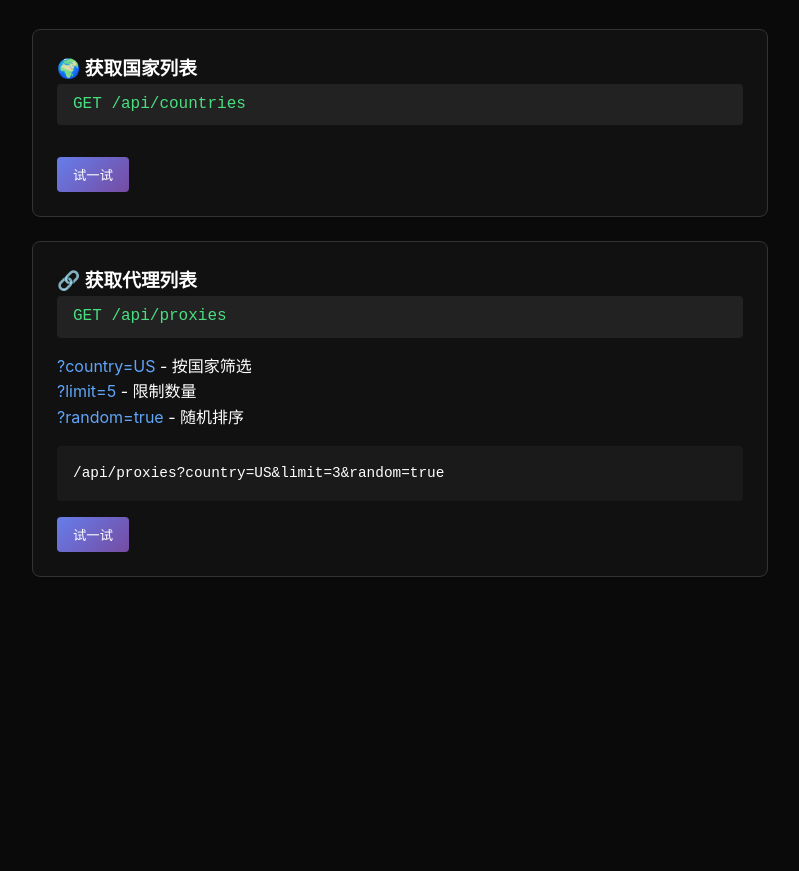
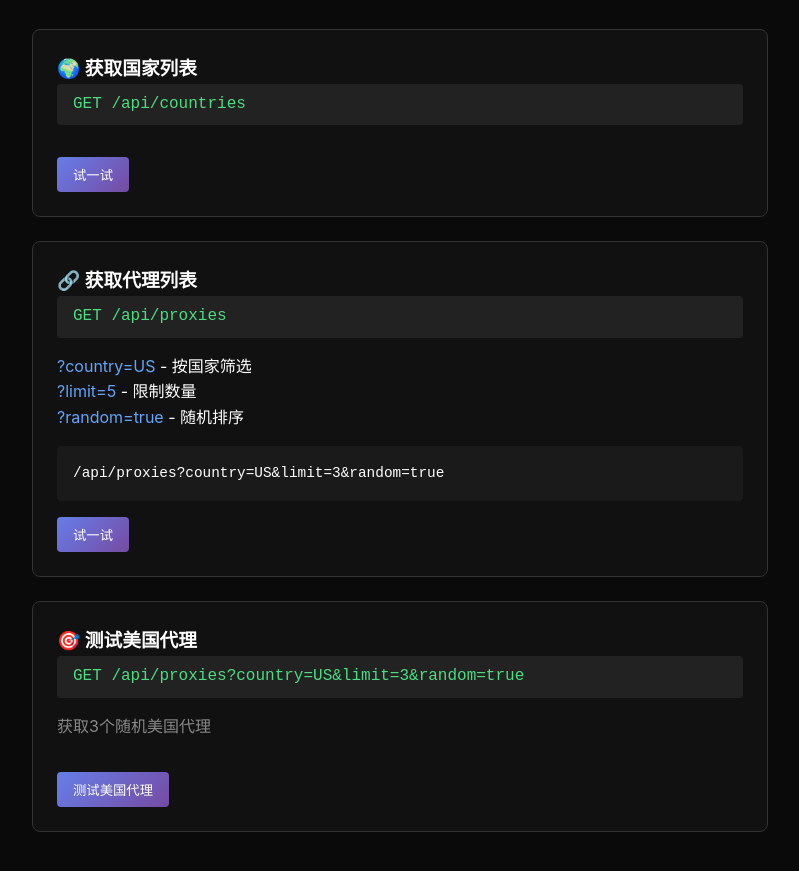
Before and after one commit to CB-X2-Jun/https-proxy, a website: page index.html in a window 1280 px wide. Shown: the part 141-1012 px from the top of the page, without its empty margins (240-1039 px from the left). Before the commit the page ends 800 px from the top, so only its background shows below. Drawn offline with Linux system fonts and the light colour scheme.

Commit message:
Fix API parameter parsing and improve homepage testing
- Fix query parameter parsing in proxies API function
- Add debug logging for better troubleshooting
- Add dedicated US proxy testing section on homepage
- Improve CSS compatibility for gradient text
- Update JavaScript to support multiple API test scenarios

```diff
--- a/functions/proxies.ts
+++ b/functions/proxies.ts
@@ -50,18 +50,23 @@ export const handler = async (event: any, context: any) => {
     // 获取查询参数
     const { country, limit, random } = event.queryStringParameters || {};
 
+    console.log('Query parameters:', { country, limit, random });
+
     let filteredProxies = proxyData.proxy_list;
+    console.log('Total proxies before filtering:', filteredProxies.length);
 
     // 按国家过滤
     if (country) {
       filteredProxies = filteredProxies.filter((proxy: any) =>
         proxy.country.toLowerCase() === country.toLowerCase()
       );
+      console.log('Proxies after country filter:', filteredProxies.length);
     }
 
     // 随机排序
     if (random === 'true') {
       filteredProxies = filteredProxies.sort(() => Math.random() - 0.5);
+      console.log('Applied random sorting');
     }
 
     // 限制数量
@@ -69,6 +74,7 @@ export const handler = async (event: any, context: any) => {
       const limitNum = parseInt(limit);
       if (!isNaN(limitNum) && limitNum > 0) {
         filteredProxies = filteredProxies.slice(0, limitNum);
+        console.log('Proxies after limit filter:', filteredProxies.length);
       }
     }
 
--- a/index.html
+++ b/index.html
@@ -8,7 +8,7 @@
         * { margin: 0; padding: 0; box-sizing: border-box; }
         body { font-family: -apple-system, BlinkMacSystemFont, 'Segoe UI', sans-serif; background: #0a0a0a; color: #fff; line-height: 1.6; }
         .container { max-width: 800px; margin: 0 auto; padding: 2rem; }
-        h1 { font-size: 2.5rem; margin-bottom: 1rem; background: linear-gradient(135deg, #667eea 0%, #764ba2 100%); -webkit-background-clip: text; -webkit-text-fill-color: transparent; }
+        h1 { font-size: 2.5rem; margin-bottom: 1rem; background: linear-gradient(135deg, #667eea 0%, #764ba2 100%); -webkit-background-clip: text; -webkit-text-fill-color: transparent; background-clip: text; color: transparent; }
         .desc { color: #888; margin-bottom: 2rem; }
         .api-section { background: #111; border: 1px solid #333; border-radius: 8px; padding: 1.5rem; margin-bottom: 1.5rem; }
         .endpoint { font-family: 'Courier New', monospace; background: #222; padding: 0.5rem 1rem; border-radius: 4px; margin-bottom: 1rem; color: #4ade80; }
@@ -45,6 +45,14 @@
             <button class="try-btn" onclick="tryAPI('proxies')">试一试</button>
             <div id="proxies-result" class="result" style="display:none;"></div>
         </div>
+
+        <div class="api-section">
+            <h3>🎯 测试美国代理</h3>
+            <div class="endpoint">GET /api/proxies?country=US&limit=3&random=true</div>
+            <p style="color: #888; margin-bottom: 1rem;">获取3个随机美国代理</p>
+            <button class="try-btn" onclick="tryAPI('us-proxies')">测试美国代理</button>
+            <div id="us-proxies-result" class="result" style="display:none;"></div>
+        </div>
     </div>
 
     <script>
@@ -54,7 +62,15 @@
             resultDiv.textContent = '加载中...';
 
             try {
-                const url = type === 'countries' ? '/api/countries' : '/api/proxies?limit=5&random=true';
+                let url;
+                if (type === 'countries') {
+                    url = '/api/countries';
+                } else if (type === 'us-proxies') {
+                    url = '/api/proxies?country=US&limit=3&random=true';
+                } else {
+                    url = '/api/proxies?limit=5&random=true';
+                }
+
                 const response = await fetch(url);
                 const data = await response.json();
                 resultDiv.textContent = JSON.stringify(data, null, 2);
```
